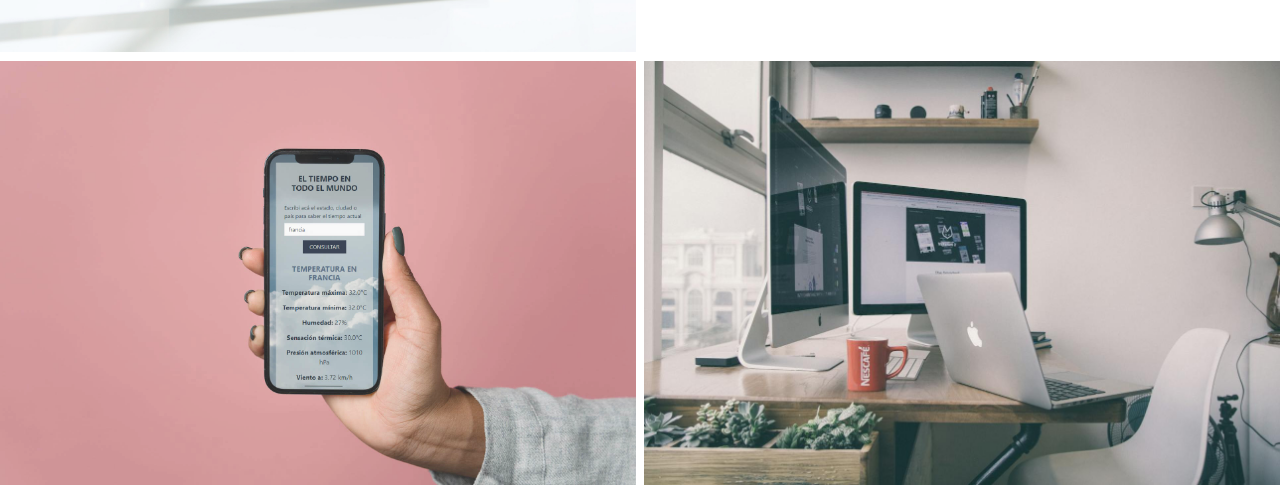
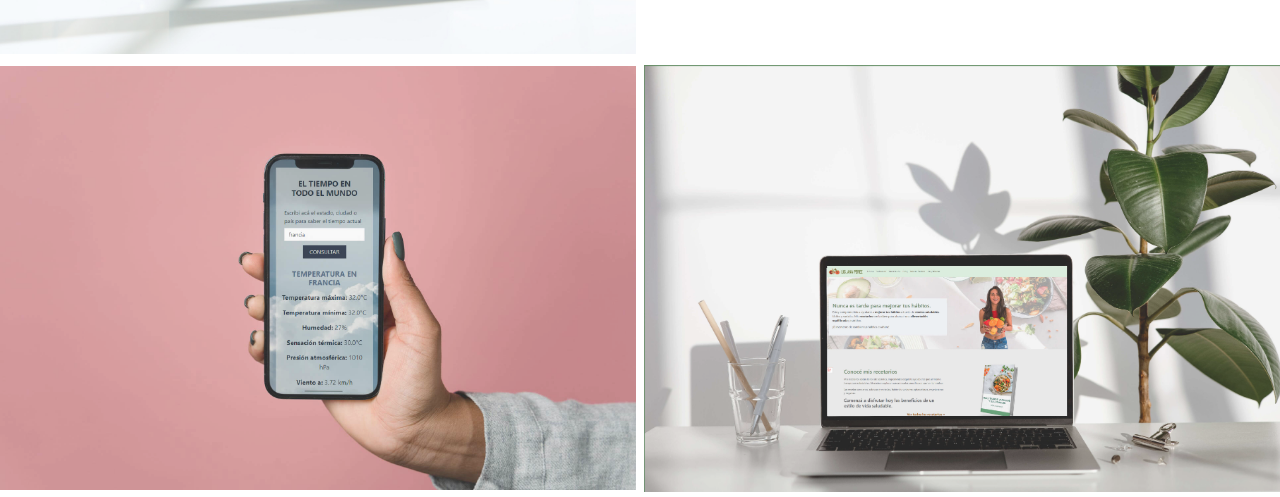
Before and after one commit to agusvlopez/my-portfolio, a Vue app in the folder my-portfolio/: page /projects in a window 1280 px wide. Shown: the part 1179-1676 px from the top of the page. Built offline with nearby package versions, Linux system fonts and the light colour scheme.

Commit message:
add: animation and last project "Nutricionista Ana Perez"

```diff
--- a/my-portfolio/package.json
+++ b/my-portfolio/package.json
@@ -9,6 +9,7 @@
     "preview": "vite preview"
   },
   "dependencies": {
+    "animate.css": "^4.1.1",
     "vue": "^3.3.11",
     "vue-router": "^4.0.13"
   },
--- a/my-portfolio/src/App.vue
+++ b/my-portfolio/src/App.vue
@@ -1,6 +1,6 @@
 <script setup>
 import Navbar from './components/Navbar.vue';
-
+import 'animate.css';
 </script>
 
 <template>
--- a/my-portfolio/src/components/About.vue
+++ b/my-portfolio/src/components/About.vue
@@ -6,7 +6,7 @@ import Navbar from './Navbar.vue';
 
 <template>
     <div class="md:h-screen flex items-center justify-center bg-white textDark max-w-3xl mx-auto">
-        <div class="p-6">
+        <div class="p-6 animate__animated animate__fadeIn">
             <h1 class="uppercase text-3xl md:text-6xl mb-4">Hi!</h1>
             <p class="mb-2">I'm <span class="font-bold">Agustina López.</span></p>
             <p>A <span class="font-bold">Web Design and Development</span> student at Da Vinci School in Buenos Aires,
--- a/my-portfolio/src/components/Projects.vue
+++ b/my-portfolio/src/components/Projects.vue
@@ -6,6 +6,7 @@ import imagen4 from '../assets/imagen4.jpg';
 import trainingApp from '../assets/trainingapp-laptop.jpg';
 import traniCeramica from '../assets/traniceramica-laptop.jpg';
 import apiWeather from '../assets/apiweather-mobile.jpg';
+import nutri from '../assets/nutri-laptop.jpg';
 import downArrow from '../assets/down-arrow-blue.png'
 import Navbar from './Navbar.vue';
 
@@ -18,7 +19,7 @@ import Navbar from './Navbar.vue';
             <h1 class="uppercase text-5xl md:text-9xl textBlue block"><span class="block text-5xl font-bold text-left">My
                     Latest</span> Projects
             </h1>
-            <div class="">
+            <div class="animate__animated animate__fadeIn">
                 <a href="#allProjects" class="cursor-pointer">
                     <span class="iconArrowDown inline-block absolute bottom-8 right-8 transition"></span>
                     <!-- <img :src="downArrow" alt="" class="w-14 pt-8 mx-auto absolute bottom-8 right-8"> -->
@@ -67,8 +68,18 @@ import Navbar from './Navbar.vue';
                     </div>
                 </a>
             </div>
-            <div class="flex items-center justify-center">
-                <img :src=imagen4 alt="Imagen 4" class="w-full h-full object-cover">
+            <div class="flex items-center justify-center relative group">
+                <a href="https://github.com/agusvlopez/uribe-mercedes_lopez-agustina">
+                    <img :src="nutri" alt="Laptop con la página de 'Nutricionista Ana Perez'"
+                        class="w-full h-full object-cover opacity-85 group-hover:opacity-100 transition-opacity duration-300" />
+                    <div
+                        class="absolute inset-0 flex items-center justify-center bg-black bg-opacity-70 opacity-0 group-hover:opacity-100 transition-opacity duration-300">
+                        <div>
+                            <h3 class="text-white text-3xl font-bold uppercase">Nutricionista Ana Perez</h3>
+                            <p class="text-white text-lg text-center">Laravel - Bootstrap</p>
+                        </div>
+                    </div>
+                </a>
             </div>
         </div>
     </div>
--- a/my-portfolio/src/pages/Home.vue
+++ b/my-portfolio/src/pages/Home.vue
@@ -15,7 +15,7 @@ import Projects from '../components/Projects.vue';
             </h1>
 
             <!-- Enlaces a LinkedIn y GitHub -->
-            <div class="flex space-x-6 text-xl font-bold">
+            <div class="flex space-x-8 text-xl font-bold">
                 <a href="https://www.linkedin.com/in/agustina-victoria-lopez/" class="textBlue relative group">
                     LinkedIn
                     <span
@@ -31,6 +31,8 @@ import Projects from '../components/Projects.vue';
                         class="absolute bottom-0 left-0 right-0 h-0.5 bg-white transform origin-left scale-x-50 group-hover:scale-x-100 transition-transform duration-300"></span>
                 </a>
             </div>
+            <p class="pt-6 font-semibold textBlue animate__animated animate__fadeIn">Contact: agusvlopez@gmail.com</p>
         </div>
+
     </section>
 </template>
```
Also changed, not shown: my-portfolio/src/assets/nutri-laptop.jpg (added), 1 other file (tests, documents, lock files or other folders).
